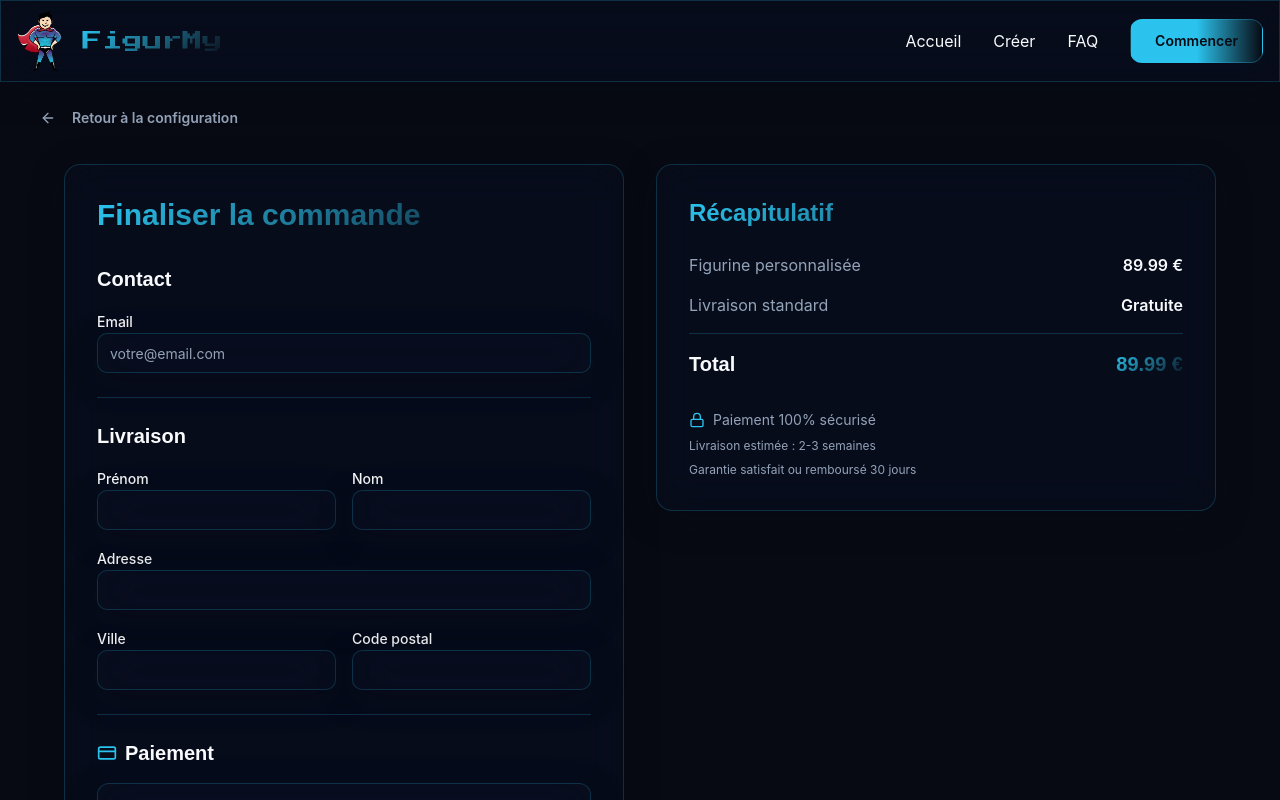
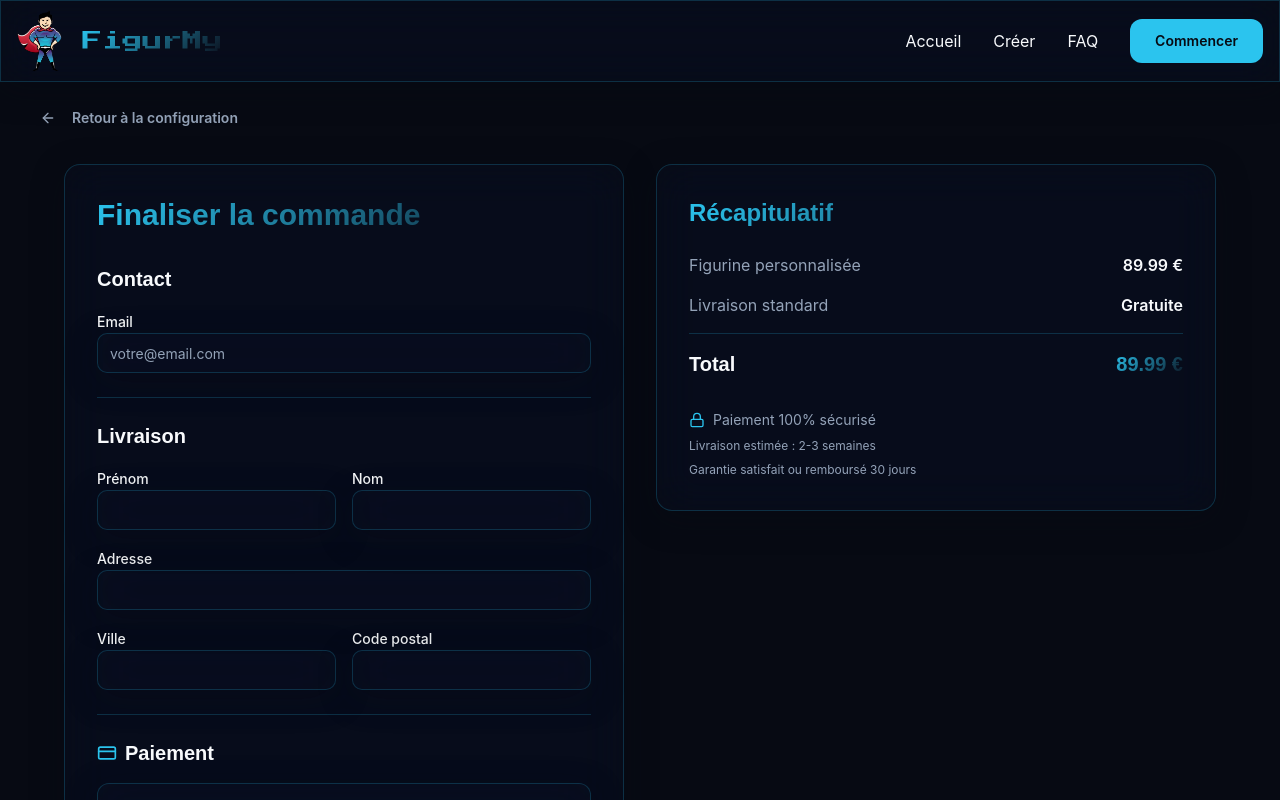
Before and after one commit to RimussLeCactus/figurify-3d-craft, a React (Vite) app: page /checkout in a window 1280 px wide. Shown: the top 800 px of the page. Built offline with nearby package versions, Linux system fonts and the light colour scheme; the HTML template or start-up script is replaced by a standard one.

Commit message:
Remove button gradients

```diff
--- a/src/components/ui/button.tsx
+++ b/src/components/ui/button.tsx
@@ -9,13 +9,13 @@ const buttonVariants = cva(
   {
     variants: {
       variant: {
-        default: "bg-gradient-to-r from-primary to-background text-primary-foreground hover:shadow-lg hover:shadow-primary/50 hover:scale-105 border border-primary/20",
+        default: "bg-primary text-primary-foreground hover:bg-primary/90 hover:shadow-lg hover:shadow-primary/50 hover:scale-105",
         destructive: "bg-destructive text-destructive-foreground hover:bg-destructive/90 hover:shadow-lg hover:shadow-destructive/50",
-        outline: "border-2 border-primary/30 bg-background/50 backdrop-blur-sm text-foreground hover:bg-primary/10 hover:border-accent hover:shadow-lg hover:shadow-primary/30",
+        outline: "border-2 border-primary bg-background/50 backdrop-blur-sm text-primary hover:bg-primary/10 hover:shadow-lg hover:shadow-primary/30",
         secondary: "bg-secondary/80 backdrop-blur-sm text-secondary-foreground hover:bg-secondary border border-border hover:shadow-lg hover:scale-105",
-        ghost: "hover:bg-accent/10 hover:text-accent",
-        link: "text-primary underline-offset-4 hover:underline hover:text-accent",
-        premium: "bg-gradient-to-r from-primary via-accent to-background text-primary-foreground hover:shadow-xl hover:shadow-primary/50 hover:scale-105 border border-primary/30",
+        ghost: "hover:bg-primary/10 hover:text-primary",
+        link: "text-primary underline-offset-4 hover:underline hover:text-primary/80",
+        premium: "bg-primary text-primary-foreground hover:bg-primary/90 hover:shadow-xl hover:shadow-primary/50 hover:scale-105 border border-primary/30",
       },
       size: {
         default: "h-11 px-6 py-2.5",
```
